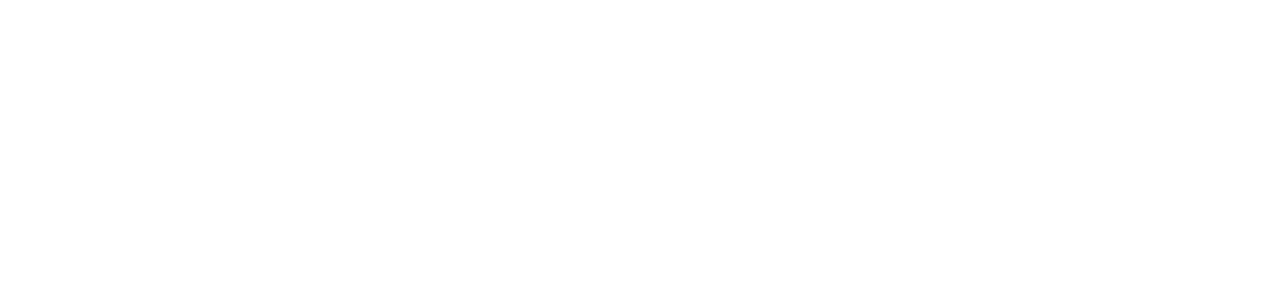
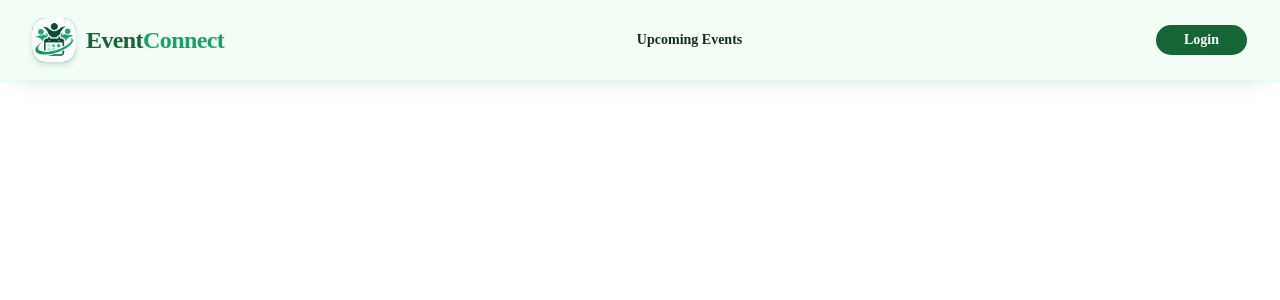
Before and after one commit to arifurroni/Social-Development-Events-frontend, a Next.js app: page / in a window 1280 px wide. Shown: the top 300 px of the page. Built offline with nearby package versions, Linux system fonts and the light colour scheme.

Commit message:
Create Navbar.tsx file

```diff
--- a/src/app/layout.tsx
+++ b/src/app/layout.tsx
@@ -1,6 +1,7 @@
 import type { Metadata } from "next";
 import { Geist, Geist_Mono } from "next/font/google";
 import "./globals.css";
+import Navbar from "@/components/shared/Navbar";
 
 const geistSans = Geist({
   variable: "--font-geist-sans",
@@ -24,7 +25,7 @@ export default function RootLayout({ children }: LayoutProps<"/">) {
       className={`${geistSans.variable} ${geistMono.variable} h-full antialiased`}
     >
       <body className="min-h-full flex flex-col">
-
+        <Navbar />
         {children}
 
       </body>
--- /dev/null
+++ b/src/components/shared/Navbar.tsx
@@ -0,0 +1,209 @@
+
+"use client";
+
+import Image from "next/image";
+import Link from "next/link";
+import { useState } from "react";
+import {
+  Menu,
+  UserRound,
+  LogOut,
+  LayoutDashboard,
+} from "lucide-react";
+
+import { Button } from "@/components/ui/button";
+import {
+  Avatar,
+  AvatarFallback,
+  AvatarImage,
+} from "@/components/ui/avatar";
+import {
+  DropdownMenu,
+  DropdownMenuContent,
+  DropdownMenuItem,
+  DropdownMenuSeparator,
+  DropdownMenuTrigger,
+} from "@/components/ui/dropdown-menu";
+import {
+  Sheet,
+  SheetContent,
+  SheetTrigger,
+} from "@/components/ui/sheet";
+import navLogo from "../../../public/images/logo_navbar.png";
+
+
+type NavbarProps = {
+  user?: {
+    name: string;
+    email?: string;
+    image?: string;
+  } | null;
+  onSignOutAction?: () => void;
+};
+
+export default function Navbar({
+  user = null,
+  onSignOutAction,
+}: NavbarProps) {
+  const [open, setOpen] = useState(false);
+
+  return (
+    <header className="sticky top-0 z-50 w-full border-b border-green-100/70 bg-[#F0FDF4]/90 shadow-[0_8px_25px_-15px_rgba(22,101,52,0.35)] backdrop-blur-xl">
+      <nav className="mx-auto flex h-20 max-w-7xl items-center justify-between px-4 sm:px-6 lg:px-8">
+        {/* Logo and Brand */}
+        <Link href="/" className="flex items-center gap-2.5">
+          <div className="flex h-11 w-11 items-center justify-center rounded-xl bg-[#166534] text-white shadow-md shadow-green-900/15">
+            <Image
+              src={navLogo}
+              alt=""
+              className="h-11 w-11 rounded-xl object-contain"
+            />
+          </div>
+
+          <span className="text-xl font-bold tracking-tight text-[#166534] sm:text-2xl">
+            Event<span className="text-[#16A36A]">Connect</span>
+          </span>
+        </Link>
+
+        {/* Desktop Navigation */}
+        <div className="hidden items-center md:flex">
+          <Link
+            href="/upcoming-events"
+            className="rounded-lg px-4 py-2 text-sm font-semibold text-[#172B24] transition-all duration-200 hover:bg-green-100 hover:text-[#166534]"
+          >
+            Upcoming Events
+          </Link>
+        </div>
+
+        {/* Right Side - Authentication */}
+        <div className="hidden items-center gap-3 md:flex">
+          {user ? (
+            <DropdownMenu>
+              <DropdownMenuTrigger className="flex items-center gap-2 rounded-full px-2 hover:bg-green-100">
+                <Avatar className="h-9 w-9 border-2 border-green-200">
+                  <AvatarImage src={user.image || ""} />
+                  <AvatarFallback className="bg-green-100 font-semibold text-[#166534]">
+                    {user.name?.charAt(0).toUpperCase()}
+                  </AvatarFallback>
+                </Avatar>
+
+                <span className="font-semibold text-[#172B24]">
+                  {user.name}
+                </span>
+              </DropdownMenuTrigger>
+
+              <DropdownMenuContent align="end" className="w-52">
+                <DropdownMenuItem>
+                  <Link href="/dashboard" className="flex items-center">
+                    <LayoutDashboard className="mr-2 h-4 w-4" />
+                    Dashboard
+                  </Link>
+                </DropdownMenuItem>
+
+                <DropdownMenuItem>
+                  <Link href="/profile" className="flex items-center">
+                    <UserRound className="mr-2 h-4 w-4" />
+                    My Profile
+                  </Link>
+                </DropdownMenuItem>
+
+                <DropdownMenuSeparator />
+
+                <DropdownMenuItem
+                  onClick={onSignOutAction}
+                  className="text-red-600 focus:text-red-600"
+                >
+                  <LogOut className="mr-2 h-4 w-4" />
+                  Logout
+                </DropdownMenuItem>
+              </DropdownMenuContent>
+            </DropdownMenu>
+          ) : (
+            <Link href="/login">
+              <Button className="rounded-full bg-[#166534] px-7 font-semibold text-white hover:bg-[#16A36A]">
+                Login
+              </Button>
+            </Link>
+          )}
+        </div>
+
+        {/* Mobile Navigation */}
+        <div className="md:hidden">
+          <Sheet open={open} onOpenChange={setOpen}>
+            <SheetTrigger className="flex h-10 w-10 items-center justify-center rounded-md text-[#166534] transition-colors hover:bg-green-100">
+              <Menu size={25} />
+            </SheetTrigger>
+
+            <SheetContent
+              side="right"
+              className="w-70 border-green-100 bg-[#F0FDF4] sm:w-[320px]"
+            >
+              <div className="mt-10 flex flex-col gap-5">
+                <Link
+                  href="/"
+                  onClick={() => setOpen(false)}
+                  className="flex items-center gap-2 text-xl font-bold text-[#166534]"
+                >
+                  <Image
+                    src={navLogo}
+                    alt=""
+                    className="h-8 w-8 rounded-md object-contain"
+                  />
+                  EventConnect
+                </Link>
+
+                <div className="h-px bg-green-200" />
+
+                <Link
+                  href="/upcoming-events"
+                  onClick={() => setOpen(false)}
+                  className="rounded-lg px-3 py-3 font-medium text-[#172B24] transition hover:bg-green-100 hover:text-[#166534]"
+                >
+                  Upcoming Events
+                </Link>
+
+                {user ? (
+                  <>
+                    <Link
+                      href="/dashboard"
+                      onClick={() => setOpen(false)}
+                      className="rounded-lg px-3 py-3 font-medium text-[#172B24] hover:bg-green-100"
+                    >
+                      Dashboard
+                    </Link>
+
+                    <Link
+                      href="/profile"
+                      onClick={() => setOpen(false)}
+                      className="rounded-lg px-3 py-3 font-medium text-[#172B24] hover:bg-green-100"
+                    >
+                      My Profile
+                    </Link>
+
+                    <Button
+                      onClick={() => {
+                        setOpen(false);
+                        onSignOutAction?.();
+                      }}
+                      variant="outline"
+                      className="border-red-200 text-red-600 hover:bg-red-50"
+                    >
+                      <LogOut className="mr-2 h-4 w-4" />
+                      Logout
+                    </Button>
+                  </>
+                ) : (
+                  <Link href="/login">
+                    <Button className="w-full rounded-full bg-[#166534] text-white hover:bg-[#16A36A]">
+                      Login
+                    </Button>
+                  </Link>
+                )}
+              </div>
+            </SheetContent>
+          </Sheet>
+        </div>
+      </nav>
+    </header>
+  );
+}
```
Also changed, not shown: src/components/shared/Footer.tsx (added).
